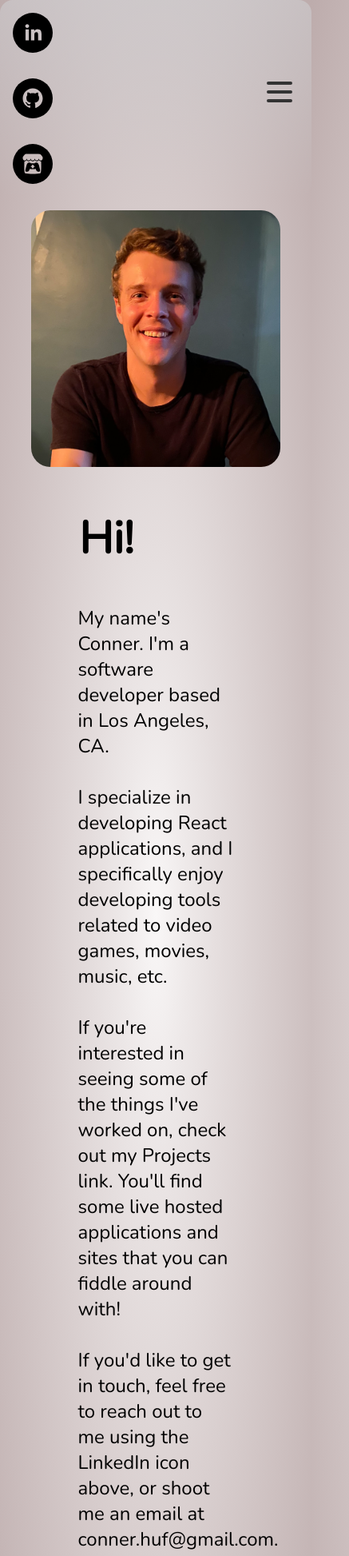
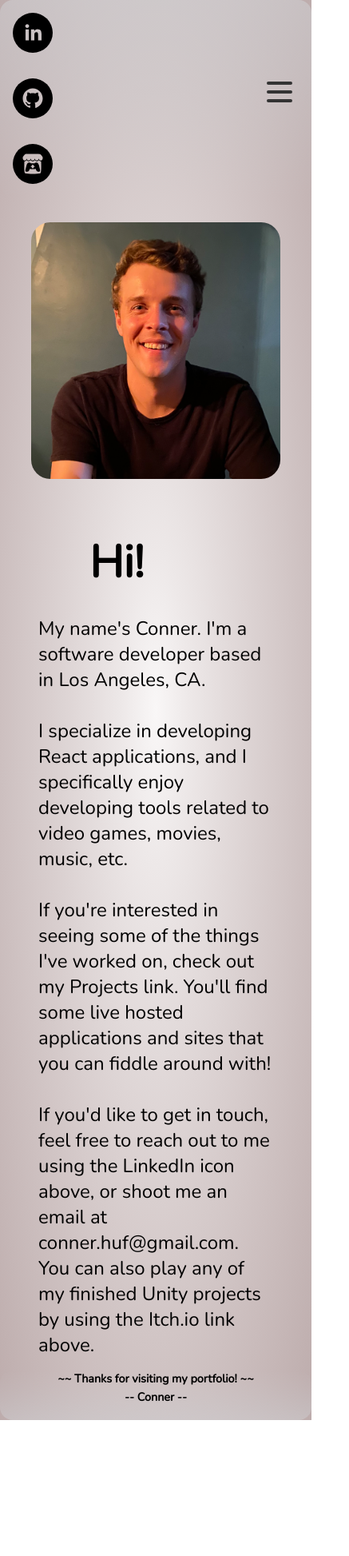
Before and after one commit to conner-huf/portfolio-site, a React (Create React App) app: page /about in a window 390 px wide. Shown: the top 1946 px of the page at 80% size, 437 px wide, since content can reach past the window. After the commit the page ends 1776 px from the top, so only its background shows below. Built offline with nearby package versions, Linux system fonts and the light colour scheme.

Commit message:
updated some footer and header responsiveness

```diff
--- a/src/Components/About/About.css
+++ b/src/Components/About/About.css
@@ -1,3 +1,5 @@
+
+
 .about-page {
     min-height: 75vh;
     display: flex;
@@ -7,13 +9,12 @@
 }
 
 .greeting {
-    margin: 0.8em 2.6em;
+    margin: 0.5em 2em;
     font-size: 3.5em;
 }
 
 .about-me-text {
-    max-width: 50vw;
-    margin: 1.8em 6em;
+    margin: 0.5em 2em;
     font-weight: 400;
     font-size: 1.5em;
 }
@@ -21,15 +22,13 @@
 .about-pic-section {
     justify-content: flex-end;
     align-items: center;
-    text-align: center;
 }
 
 .profilePic {
     border-radius: 1.5rem;
     max-width: 600px;
     width: 35vw;
-    margin-right: 2vw;
-    margin-top: 7vh;
+    margin: 7em 3em;
 }
 
 @media (max-width: 1000px) {
@@ -42,8 +41,7 @@
 
     .profilePic {
         width: 80vw;
-        margin-right: 0;
-        margin-top: 2vh;
+        margin: 2em 0;
     }
 
     .about-me-text {
--- a/src/Components/Footer/Footer.css
+++ b/src/Components/Footer/Footer.css
@@ -1,11 +1,8 @@
 .footer-container {
-    padding-top: 2rem;
-    padding-bottom: 2rem;
+    padding: 0 0 1rem 0;
     background: linear-gradient(#3c3c3c00, 55%, #cfcfd280);
     border-radius: 1rem;
-    margin-top: 2vh;
-    margin-left: 1.5rem;
-    margin-right: 1.5rem;
+    margin: 1rem 2rem;
 }
 
 .footer-content {
@@ -21,7 +18,6 @@
     .footer-container {
         margin: 0;
         justify-content: space-between;
-        margin-right: 0;
     }
     .footer-content {
         font-size: .9rem;
--- a/src/Components/Header/Header.css
+++ b/src/Components/Header/Header.css
@@ -4,15 +4,12 @@
     justify-content: space-between;
     background: linear-gradient(#cfcfd290, 55%, #3c3c3c00);
     border-radius: 1rem;
-    margin-top: 2vh;
-    margin-left: 1.5rem;
-    margin-right: 1.5rem;
+    margin: 1rem 2rem;
 }
 
 @media (max-width: 1000px) {
     .header {
         margin: 0;
         justify-content: space-between;
-        margin-right: 0;
     }
 }
--- a/src/Components/Header/Navbar/Navbar.css
+++ b/src/Components/Header/Navbar/Navbar.css
@@ -1,3 +1,5 @@
+
+
 .menu-container {
     display: flex;
     flex-direction: column;
--- a/src/Components/Main/Hero/Hero.css
+++ b/src/Components/Main/Hero/Hero.css
@@ -9,10 +9,7 @@
     justify-content: center;
     align-items: center;
     text-align: left;
-    margin-top: 15rem;
-    margin-left: 15rem;
-    margin-right: 1rem;
-
+    margin: 1rem 1rem;
     font-size: 3rem;
     font-weight: 800;
 }
@@ -23,8 +20,7 @@
 }
 
 .hero-section2 {
-    margin-top: 18rem;
-    margin-right: 15rem;
+    margin: 1rem 1rem;
 }
 
 .avatar {
```
